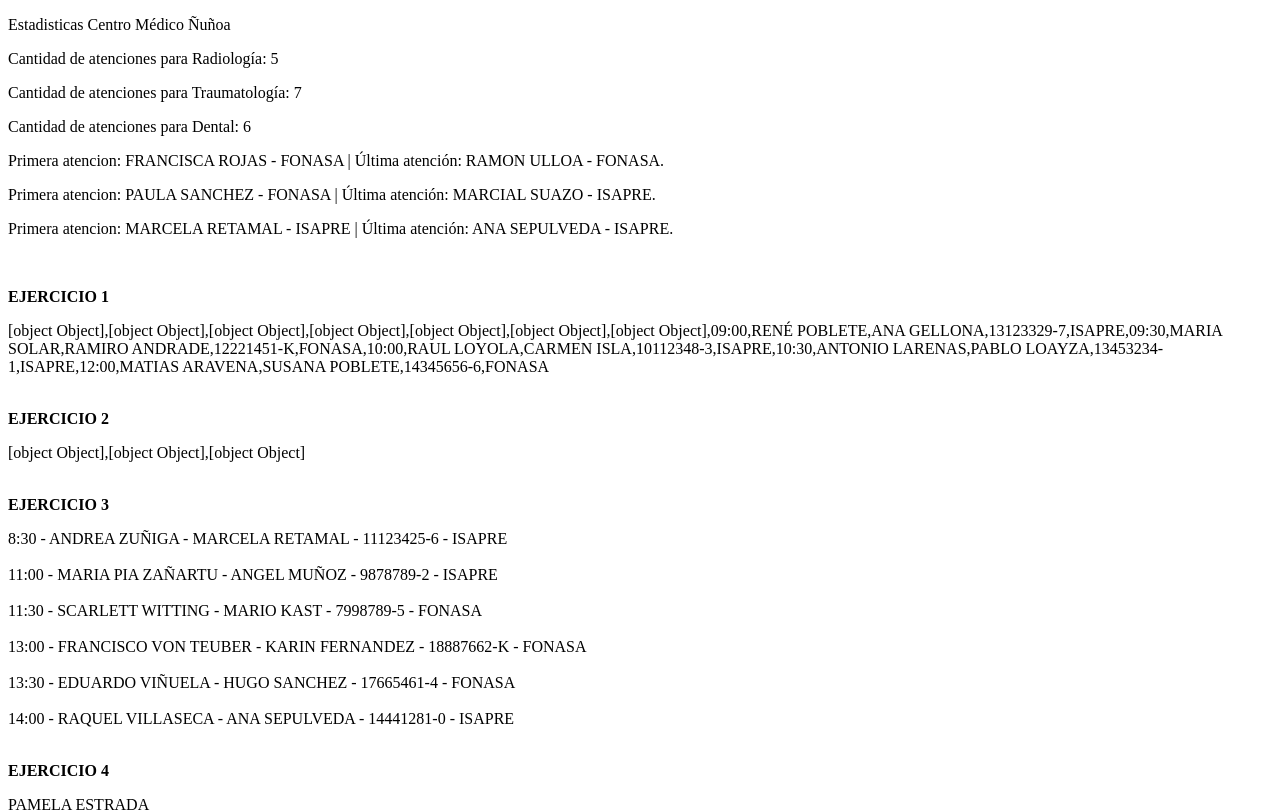
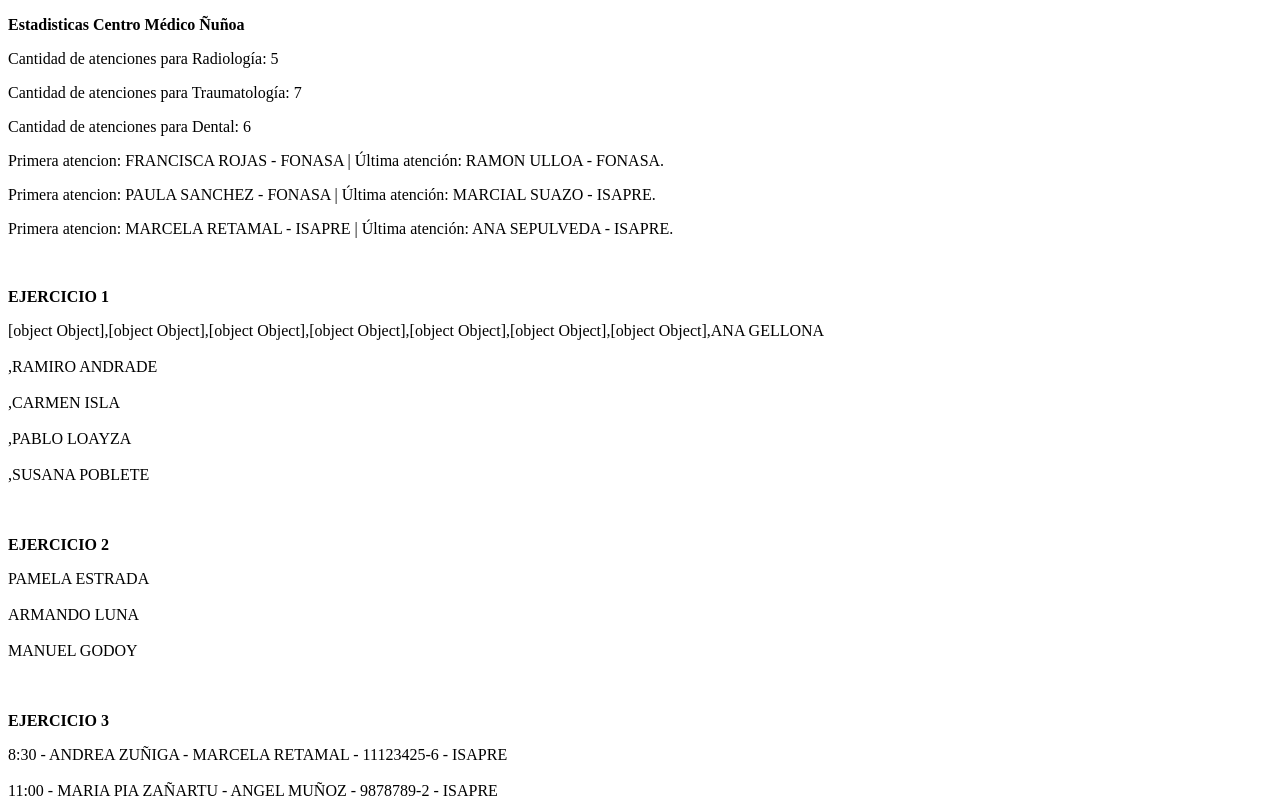
Before and after one commit to HelenaMinond/arrays-y-objetos-uso-con-metodos, a plain HTML site: page index.html in a window 1280 px wide. Shown: the top 812 px of the page. Drawn offline with Linux system fonts and the light colour scheme.

Commit message:
modificacion punto 2

```diff
--- a/index.html
+++ b/index.html
@@ -7,7 +7,7 @@
     <title>Centro Médico Ñuñoa</title>
 </head>
 <script>
-document.write('<p>Estadisticas Centro Médico Ñuñoa</p>');
+document.write('<p><b>Estadisticas Centro Médico Ñuñoa</b></p>');
 
 let radiologia = [
     {hora: '11:00', especialista: 'IGNACIO SCHULZ', paciente: 'FRANCISCA ROJAS', rut: '9878782-1', prevision: 'FONASA'},
@@ -65,22 +65,24 @@ let horasIncorporadas = [
 ];
 
 horasIncorporadas.forEach(function(val){
-    traumatologia.push(val.hora, val.especialista, val.paciente, val.rut, val.prevision);
+    traumatologia.push(`${val.paciente} <br><br>`);
 });
 document.write(traumatologia);
 
 
 //2. Eliminacion de primer y ultimo elemento de radiologia
-document.write('<br><br>'); //Espacio
+document.write('<br>'); //Espacio
 document.write('<p><b>EJERCICIO 2</b></p>'); //Titulo
 
 radiologia.shift(); //Primer elemento
 radiologia.pop(); //Ultimo elemento
-document.write(radiologia);
+radiologia.forEach(function(val){
+    document.write(`${val.paciente} <br><br>`)
+});
 
 
 //3. Impresión de datos de consultas médicas de Dental
-document.write('<br><br>'); //Espacio
+document.write('<br>'); //Espacio
 document.write('<p><b>EJERCICIO 3</b></p>'); //Titulo
 
 document.write(`
```
